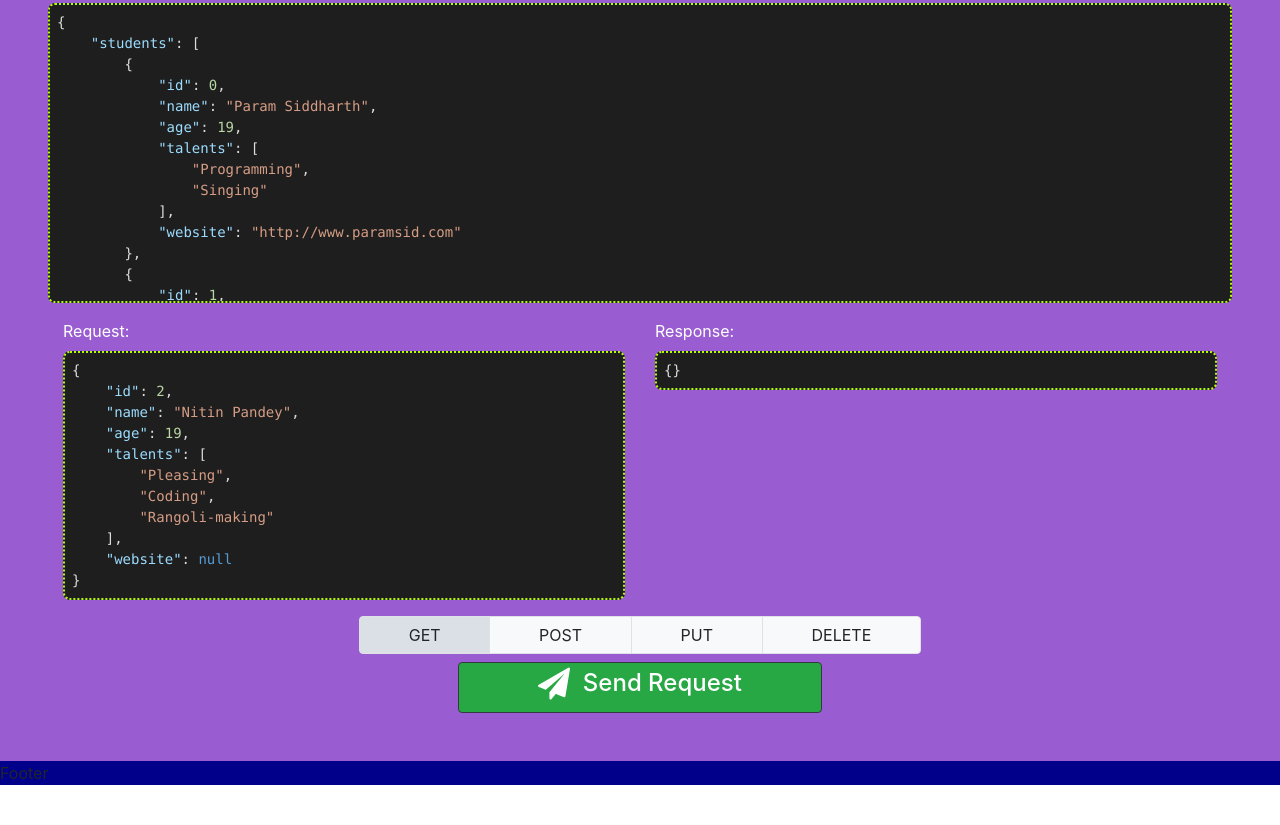
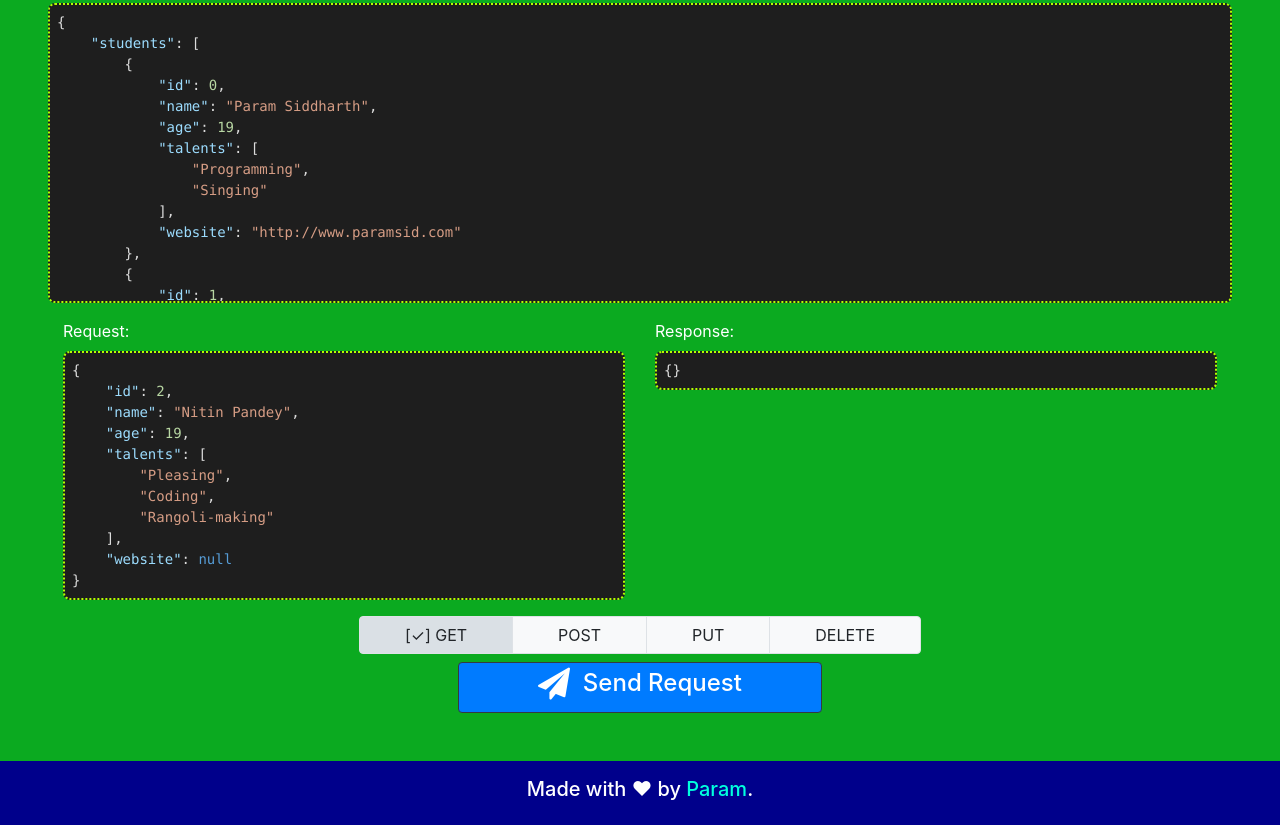
Before and after one commit to paramsiddharth/rest-api-playground, a website: page index.html in a window 1280 px wide. Shown: the part 402-1227 px from the top of the page. Before the commit the page ends 1187 px from the top, so only its background shows below. Drawn offline with nearby package versions, Linux system fonts and the light colour scheme.

Commit message:
Add footer, improve UI

```diff
--- a/data/style.css
+++ b/data/style.css
@@ -22,7 +22,7 @@
 }
 
 main {
-	background-color: rgb(153, 93, 209);
+	background-color: rgb(11, 170, 32);
 	padding: 1em 5em;
 }
 
@@ -59,3 +59,20 @@ code > div {
 		height: 200px;
 	}
 }
+
+footer {
+	min-height: 30px;
+	font-weight: bolder;
+}
+
+footer a {
+	color: #00ffdd;
+}
+
+footer a:hover {
+	color: rgb(108, 199, 108);
+}
+
+label.active::before {
+	content: '[✓]';
+}
--- a/index.html
+++ b/index.html
@@ -69,7 +69,7 @@
 						<div class='row mt-2'>
 							<div class='col-12 col-md-4 offset-md-4'>
 								<button onclick="processRequest();" id='sendReq'
-									class='btn btn-success btn-block border-dark'>
+									class='btn btn-primary btn-block border-dark'>
 									<h4 class='d-inline-block'>
 										<i class="fa fa-send fa-lg"></i>&nbsp;&nbsp;Send Request
 									</h4>
@@ -80,8 +80,17 @@
 				</form>
 			</main>
 		</div>
-		<footer>
-			Footer
+		<footer class='align-items-center'>
+			<div class="container">
+				<div class="row p-3">
+					<div class="col-12 text-center text-white">
+						<h5>
+							Made with ❤ by <a href='http://www.paramsid.com'
+								target="_blank">Param</a>.
+						</h5>
+					</div>
+				</div>
+			</div>
 		</footer>
 		<script src='node_modules/popper.js/dist/umd/popper.min.js'></script>
 		<script src='node_modules/jquery/dist/jquery.min.js'></script>
```
